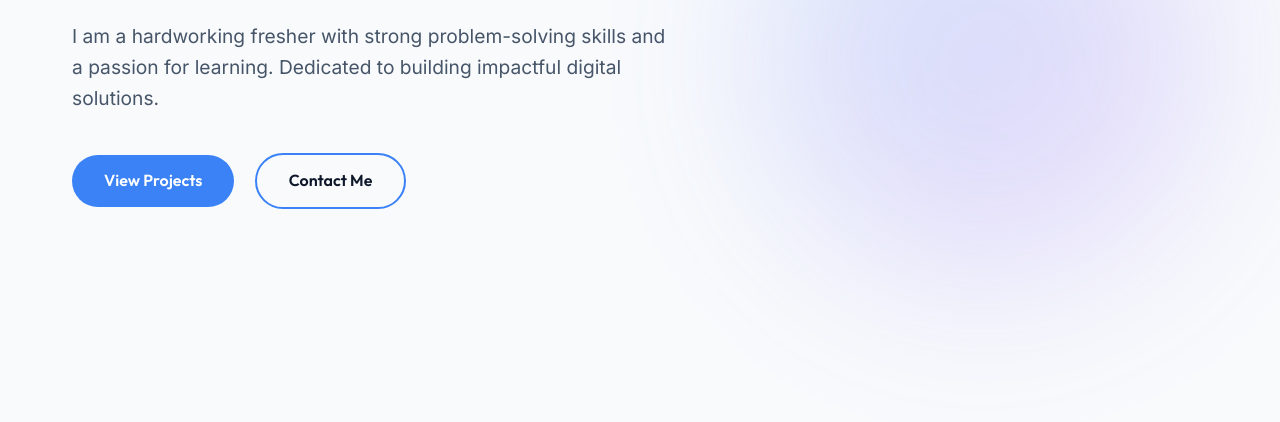
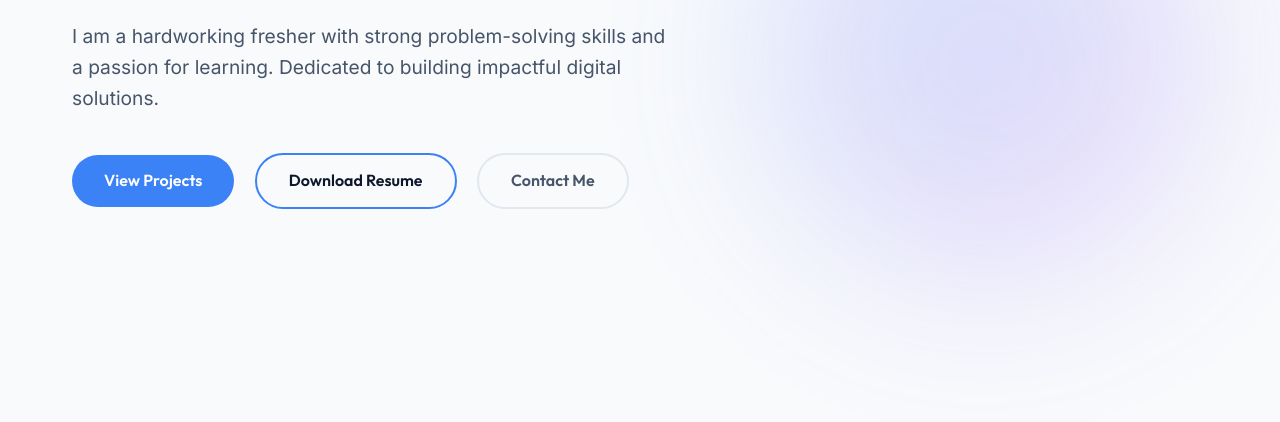
Before and after one commit to mukeshan313/Mukeshan-Portfolio, a website built with Vite: page index.html in a window 1280 px wide. Shown: the part 378-800 px from the top of the page. Built offline with nearby package versions, Linux system fonts and the light colour scheme.

Commit message:
Add resume download feature

```diff
--- a/index.html
+++ b/index.html
@@ -46,7 +46,8 @@
             <p class="fade-in">I am a hardworking fresher with strong problem-solving skills and a passion for learning. Dedicated to building impactful digital solutions.</p>
             <div class="hero-btns slide-up">
               <a href="#projects" class="btn btn-primary">View Projects</a>
-              <a href="#contact" class="btn btn-secondary">Contact Me</a>
+              <a href="/Mukeshan_K_Resume.pdf" class="btn btn-secondary" download>Download Resume</a>
+              <a href="#contact" class="btn btn-outline">Contact Me</a>
             </div>
           </div>
           <div class="hero-visual fade-in">
@@ -251,9 +252,10 @@
                 </div>
               </div>
               <div class="social-links">
-                <a href="https://www.linkedin.com/in/mukeshan-k-238759296/" target="_blank" rel="noopener noreferrer" aria-label="LinkedIn"><i data-lucide="linkedin"></i></a>
+                <a href="https://linkedin.com/in/mukeshan-k-238759296/" target="_blank" rel="noopener noreferrer" aria-label="LinkedIn"><i data-lucide="linkedin"></i></a>
                 <a href="https://github.com/mukeshan313" target="_blank" rel="noopener noreferrer" aria-label="GitHub"><i data-lucide="github"></i></a>
                 <a href="https://leetcode.com/u/Mukeshan32/" target="_blank" rel="noopener noreferrer" aria-label="LeetCode"><i data-lucide="code-2"></i></a>
+                <a href="/Mukeshan_K_Resume.pdf" download aria-label="Resume"><i data-lucide="file-text"></i></a>
               </div>
             </div>
             <!-- Simple contact form placeholder -->
--- a/src/style.css
+++ b/src/style.css
@@ -123,6 +123,18 @@ ul {
 .btn-secondary:hover {
   background-color: var(--accent-color);
   color: white;
+}
+
+.btn-outline {
+  background-color: transparent;
+  color: var(--text-secondary);
+  border: 2px solid var(--border-color);
+  margin-left: 1rem;
+}
+
+.btn-outline:hover {
+  border-color: var(--accent-color);
+  color: var(--accent-color);
 }
 
 /* Navbar */
```
